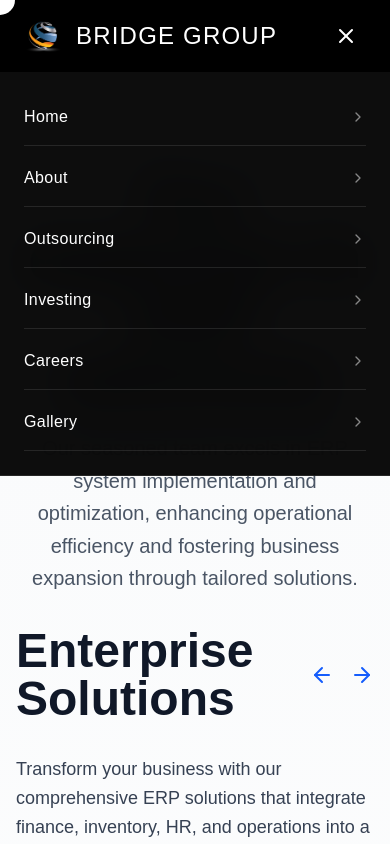
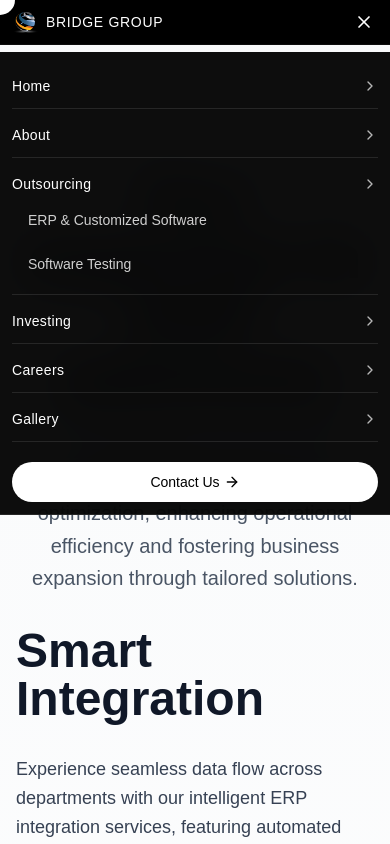
Before and after one commit to prabhat-021/BGS-Website, a Next.js app: page /Outsourcing/ERP in a window 390 px wide. Both pictures are taken after a click on the button 346 px from the left and 36 px from the top of the page. Shown: the top 844 px of the page. Built offline with nearby package versions, Linux system fonts and the light colour scheme.

Commit message:
add Responsive navbar

```diff
--- a/src/app/Outsourcing/ERP/page.jsx
+++ b/src/app/Outsourcing/ERP/page.jsx
@@ -2,7 +2,7 @@
 
 import Image from "next/image"
 import Link from "next/link"
-import { useState } from "react"
+import { useState, useEffect } from "react"
 import { ArrowLeft, ArrowRight } from "lucide-react"
 import { motion } from "framer-motion"
 
@@ -32,14 +32,27 @@ const slides = [
 
 export default function ERPPage() {
   const [currentSlide, setCurrentSlide] = useState(0)
+  const [isAutoPlaying, setIsAutoPlaying] = useState(true)
 
   const nextSlide = () => {
+    setIsAutoPlaying(false)
     setCurrentSlide((prev) => (prev + 1) % slides.length)
   }
 
   const previousSlide = () => {
+    setIsAutoPlaying(false)
     setCurrentSlide((prev) => (prev - 1 + slides.length) % slides.length)
   }
+
+  useEffect(() => {
+    let interval
+    if (isAutoPlaying) {
+      interval = setInterval(() => {
+        setCurrentSlide((prev) => (prev + 1) % slides.length)
+      }, 5000) // Change slide every 5 seconds
+    }
+    return () => clearInterval(interval)
+  }, [isAutoPlaying])
 
   return (
     <main className="bg-gradient-to-b from-gray-50 to-white">
@@ -66,27 +79,16 @@ export default function ERPPage() {
       {/* Hero Slider Section */}
       <section className="min-h-[80vh] flex items-center py-8 px-4 sm:px-6 lg:px-8">
         <div className="max-w-6xl mx-auto w-full">
-          <div className="flex justify-between items-center mb-8">
-            <h1 className="text-5xl font-bold text-gray-900">{slides[currentSlide].title}</h1>
-            <div className="flex items-center gap-4">
-              <button onClick={previousSlide} className="text-blue-600 hover:text-blue-800" aria-label="Previous slide">
-                <ArrowLeft className="w-6 h-6" />
-              </button>
-              <button onClick={nextSlide} className="text-blue-600 hover:text-blue-800" aria-label="Next slide">
-                <ArrowRight className="w-6 h-6" />
-              </button>
-            </div>
-          </div>
-
           <div className="grid grid-cols-1 lg:grid-cols-2 gap-12 items-start">
             <div className="space-y-8">
+              <h1 className="text-5xl font-bold text-gray-900">{slides[currentSlide].title}</h1>
               <div className="space-y-6">
                 <p className="text-lg text-gray-700 leading-relaxed">{slides[currentSlide].description}</p>
                 <p className="text-lg text-gray-700 leading-relaxed">{slides[currentSlide].additionalText}</p>
               </div>
             </div>
 
-            <div className="relative">
+            <div className="space-y-8">
               <div className="relative h-[300px] w-full">
                 <Image
                   src={slides[currentSlide].image || "/placeholder.svg"}
@@ -95,6 +97,14 @@ export default function ERPPage() {
                   className="object-contain rounded-lg"
                   priority
                 />
+              </div>
+              <div className="flex justify-center items-center gap-4">
+                <button onClick={previousSlide} className="text-blue-600 hover:text-blue-800" aria-label="Previous slide">
+                  <ArrowLeft className="w-6 h-6" />
+                </button>
+                <button onClick={nextSlide} className="text-blue-600 hover:text-blue-800" aria-label="Next slide">
+                  <ArrowRight className="w-6 h-6" />
+                </button>
               </div>
             </div>
           </div>
@@ -124,7 +134,7 @@ export default function ERPPage() {
                 </p>
               </div>
             </div>
-            <div className="relative h-[400px] w-full">
+            <div className="relative h-[300px] w-full">
               <Image
                 src="/outsourcing/erp1.png"
                 alt="ERP History Illustration"
--- a/src/app/about/page.jsx
+++ b/src/app/about/page.jsx
@@ -7,8 +7,8 @@ const About = () => {
   const [hoveredIndex, setHoveredIndex] = useState(null)
 
   const timelineData = [
-    { year: "2022", content: "The only Microsoft Cloud Business" },
-    { year: "2021", content: "Expanded cloud services and solutions" },
+    { year: "2022", content: "The only Microsoft " },
+    { year: "2021", content: "Expanded cloud services" },
     { year: "2018", content: "Digital transformation initiatives" },
     { year: "2016", content: "Enhanced Microsoft partnership" },
     { year: "2015", content: "Business growth milestone" },
--- a/src/components/header/navbar.js
+++ b/src/components/header/navbar.js
@@ -62,22 +62,22 @@ export default function MainNav() {
     <>
       <header
         className={`fixed top-0 left-0 w-full z-50 transition-all duration-500 ${scrolled
-          ? "py-3 bg-black/90 backdrop-blur-lg border-b border-white/10"
-          : "py-4 bg-black border-b border-white/5"
+          ? "py-1.5 sm:py-2 md:py-3 bg-black/90 backdrop-blur-lg border-b border-white/10"
+          : "py-2 sm:py-3 md:py-4 bg-black border-b border-white/5"
           }`}
       >
-        <div className="container mx-auto px-6 md:px-12">
+        <div className="container mx-auto px-3 sm:px-4 md:px-6 lg:px-12">
           <div className="flex items-center justify-between">
             <Link href="/" className="flex items-center group">
               <Image
                 src="/navlogo.png"
                 alt="Bridge Group Logo"
-                width={40}
-                height={40}
-                className="mr-3"
+                width={28}
+                height={28}
+                className="sm:w-[32px] sm:h-[32px] md:w-[36px] md:h-[36px] lg:w-[40px] lg:h-[40px] mr-1.5 sm:mr-2 md:mr-3"
               />
               <motion.span
-                className="text-2xl font-extralight text-white tracking-wider"
+                className="text-sm sm:text-base md:text-lg lg:text-xl font-extralight text-white tracking-wider"
                 whileHover={{ x: 3 }}
                 transition={{ type: "spring", stiffness: 400, damping: 10 }}
               >
@@ -85,7 +85,7 @@ export default function MainNav() {
               </motion.span>
             </Link>
 
-            <nav ref={navRef} className="hidden md:flex items-center space-x-12 relative">
+            <nav ref={navRef} className="hidden md:flex items-center space-x-6 lg:space-x-8 xl:space-x-12 relative">
               <motion.div
                 className="absolute bottom-0 h-[2px] bg-white opacity-30 rounded-full"
                 style={{
@@ -186,7 +186,7 @@ export default function MainNav() {
 
               <Link href="/contact">
                 <motion.button
-                  className="group relative overflow-hidden bg-white text-black rounded-full px-6 py-2.5 text-sm font-medium transition-all duration-300 flex items-center"
+                  className="group relative overflow-hidden bg-white text-black rounded-full px-3 sm:px-4 md:px-5 lg:px-6 py-1.5 sm:py-2 md:py-2.5 text-xs sm:text-sm font-medium transition-all duration-300 flex items-center"
                   whileHover="hover"
                   whileTap="tap"
                   variants={{ hover: {}, tap: { scale: 0.97 } }}
@@ -210,7 +210,7 @@ export default function MainNav() {
             </nav>
 
             <motion.button
-              className="md:hidden text-white p-2 rounded-full"
+              className="md:hidden text-white p-1 sm:p-1.5 rounded-full"
               onClick={() => setMobileMenuOpen(!mobileMenuOpen)}
               aria-label="Toggle menu"
               whileTap={{ scale: 0.9 }}
@@ -223,7 +223,7 @@ export default function MainNav() {
                   exit={{ opacity: 0, rotate: mobileMenuOpen ? 90 : -90 }}
                   transition={{ duration: 0.2 }}
                 >
-                  {mobileMenuOpen ? <X size={24} /> : <Menu size={24} />}
+                  {mobileMenuOpen ? <X size={20} /> : <Menu size={20} />}
                 </motion.div>
               </AnimatePresence>
             </motion.button>
@@ -238,17 +238,67 @@ export default function MainNav() {
             animate={{ opacity: 1, height: "auto" }}
             exit={{ opacity: 0, height: 0 }}
             transition={{ duration: 0.3, ease: [0.33, 1, 0.68, 1] }}
-            className="fixed top-[65px] left-0 right-0 z-40 md:hidden bg-black/95 backdrop-blur-xl border-b border-white/10 overflow-hidden"
+            className="fixed top-[52px] sm:top-[56px] md:top-[60px] left-0 right-0 z-40 md:hidden bg-black/95 backdrop-blur-xl border-b border-white/10 overflow-hidden"
           >
-            <div className="px-6 py-6 space-y-1">
+            <div className="px-3 sm:px-4 md:px-6 py-3 sm:py-4 md:py-5 space-y-1">
               {navItems.map((item, index) => (
-                <motion.div key={item.label} initial={{ opacity: 0, x: -10 }} animate={{ opacity: 1, x: 0 }}>
-                  <Link href={item.href} className="flex items-center justify-between py-4 border-b border-white/10">
-                    <span className="font-light tracking-wide">{item.label}</span>
-                    <ChevronRight className="h-4 w-4 opacity-50" />
-                  </Link>
+                <motion.div
+                  key={item.label}
+                  initial={{ opacity: 0, x: -10 }}
+                  animate={{ opacity: 1, x: 0 }}
+                  transition={{ delay: index * 0.1 }}
+                >
+                  {item.dropdown ? (
+                    <div className="py-3 sm:py-4 border-b border-white/10">
+                      <div className="flex items-center justify-between">
+                        <span className="font-light tracking-wide text-white text-sm sm:text-base">{item.label}</span>
+                        <ChevronRight className="h-4 w-4 text-white/70" />
+                      </div>
+                      <div className="mt-2 pl-4 space-y-2">
+                        {item.dropdown.map((dropdownItem) => (
+                          <Link
+                            key={dropdownItem.label}
+                            href={dropdownItem.href}
+                            className="block py-2 text-sm text-white/80 hover:text-white transition-colors"
+                          >
+                            {dropdownItem.label}
+                          </Link>
+                        ))}
+                      </div>
+                    </div>
+                  ) : (
+                    <Link href={item.href} className="flex items-center justify-between py-3 sm:py-4 border-b border-white/10">
+                      <span className="font-light tracking-wide text-white text-sm sm:text-base">{item.label}</span>
+                      <ChevronRight className="h-4 w-4 text-white/70" />
+                    </Link>
+                  )}
                 </motion.div>
               ))}
+              <div className="pt-4 sm:pt-6">
+                <Link href="/contact">
+                  <motion.button
+                    className="w-full group relative overflow-hidden bg-white text-black rounded-full px-6 py-2.5 text-sm font-medium transition-all duration-300 flex items-center justify-center"
+                    whileHover="hover"
+                    whileTap="tap"
+                    variants={{ hover: {}, tap: { scale: 0.97 } }}
+                  >
+                    <motion.span
+                      className="relative z-10 flex items-center"
+                      variants={{ hover: { x: 3 } }}
+                      transition={{ duration: 0.3 }}
+                    >
+                      Contact Us
+                      <motion.div
+                        className="ml-1"
+                        variants={{ hover: { x: 2, opacity: 1 } }}
+                        transition={{ duration: 0.3 }}
+                      >
+                        <ArrowRight className="h-4 w-4" />
+                      </motion.div>
+                    </motion.span>
+                  </motion.button>
+                </Link>
+              </div>
             </div>
           </motion.div>
         )}
```
